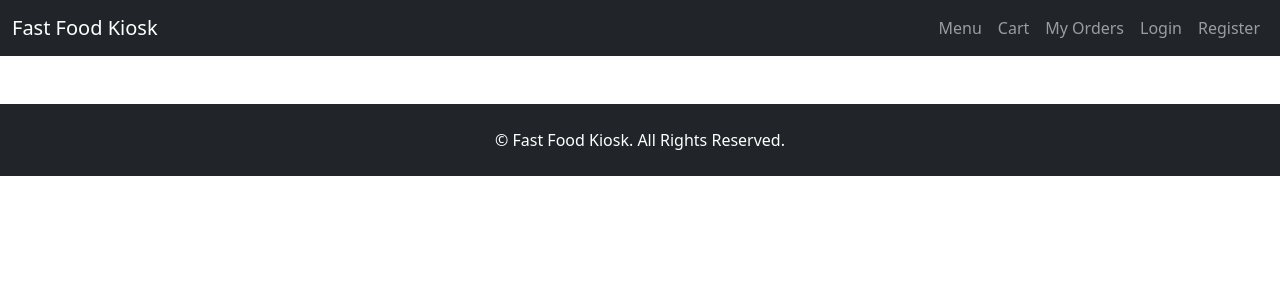
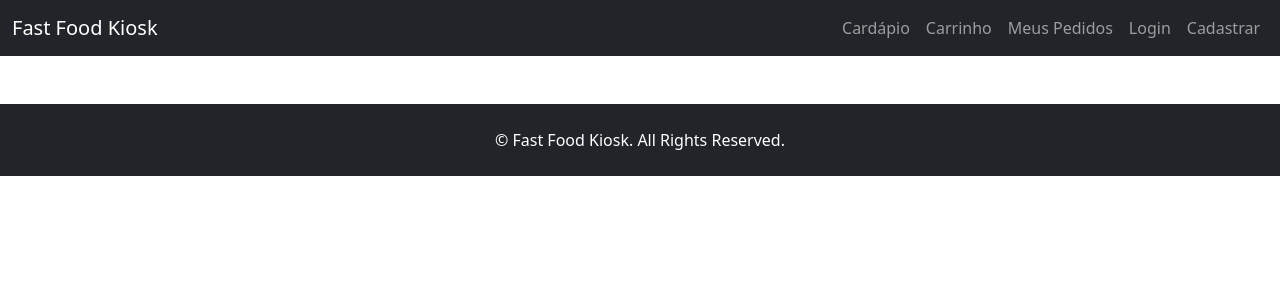
Before and after one commit to pedrocf01/Sistema-de-Auto-Atendimento, a Django app: template kiosk_app/templates/kiosk_app/base.html in a window 1280 px wide. Shown: the top 300 px of the page. Run offline with Django 3.2, Linux system fonts and the light colour scheme; the template is opened without the code that fills it, so the values that code supplies are empty.

Commit message:
Update base.html

```diff
--- a/kiosk_app/templates/kiosk_app/base.html
+++ b/kiosk_app/templates/kiosk_app/base.html
@@ -24,13 +24,13 @@
             <div class="collapse navbar-collapse" id="navbarNav">
                 <ul class="navbar-nav ms-auto">
                     <li class="nav-item">
-                        <a class="nav-link" href="{% url 'cardapio' %}">Menu</a>
+                        <a class="nav-link" href="{% url 'cardapio' %}">Cardápio</a>
                     </li>
                     <li class="nav-item">
-                        <a class="nav-link" href="{% url 'carrinho' %}">Cart</a>
+                        <a class="nav-link" href="{% url 'carrinho' %}">Carrinho</a>
                     </li>
                     <li class="nav-item">
-                        <a class="nav-link" href="{% url 'pedido_rastreio' %}">My Orders</a>
+                        <a class="nav-link" href="{% url 'pedido_rastreio' %}">Meus Pedidos</a>
                     </li>
                     <!-- Add authentication-related links -->
                     {% if user.is_authenticated %}
@@ -45,7 +45,7 @@
                             <a class="nav-link" href="{% url 'login' %}">Login</a>
                         </li>
                         <li class="nav-item">
-                            <a class="nav-link" href="{% url 'registrar_cliente' %}">Register</a>
+                            <a class="nav-link" href="{% url 'registrar_cliente' %}">Cadastrar</a>
                         </li>
                     {% endif %}
                 </ul>
```
